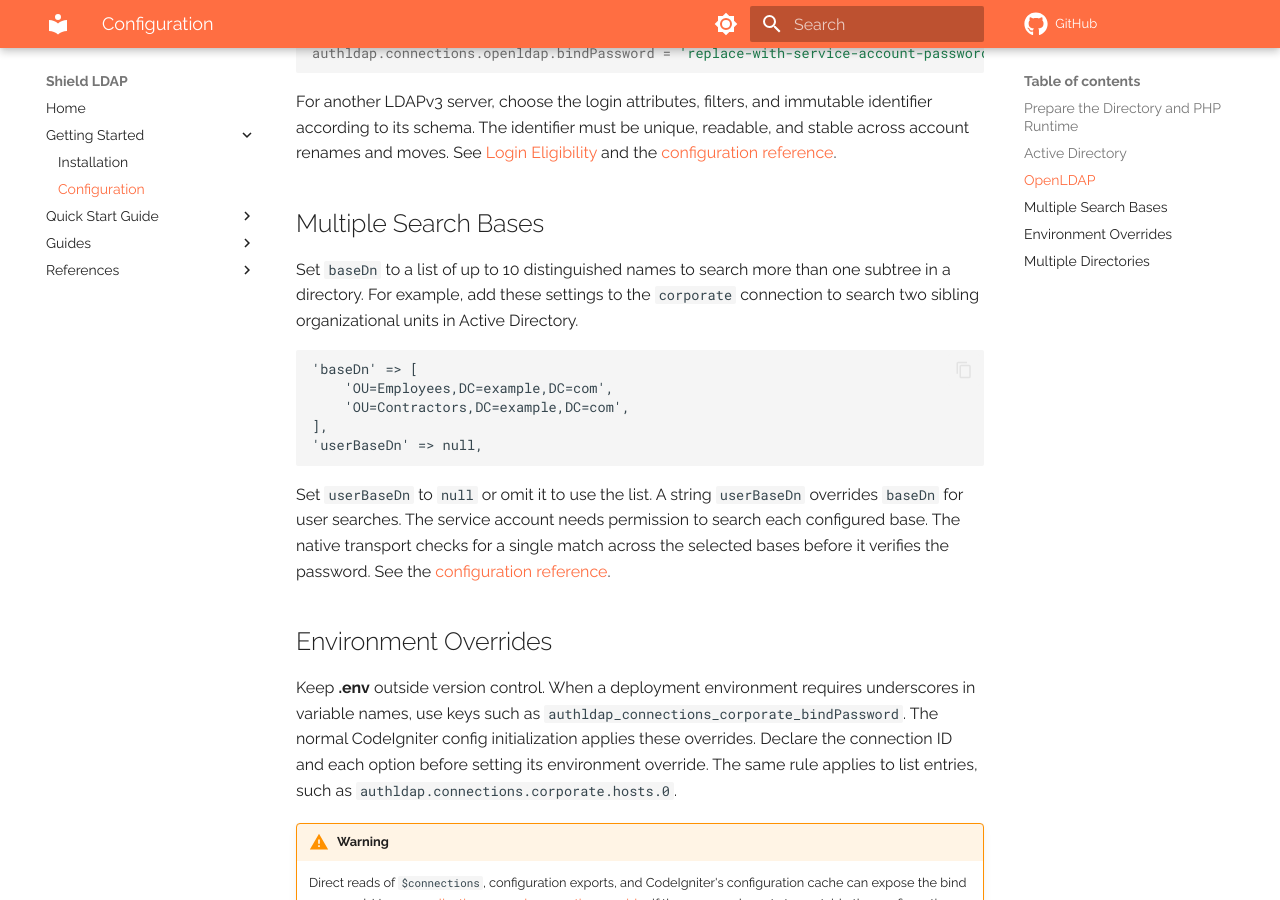
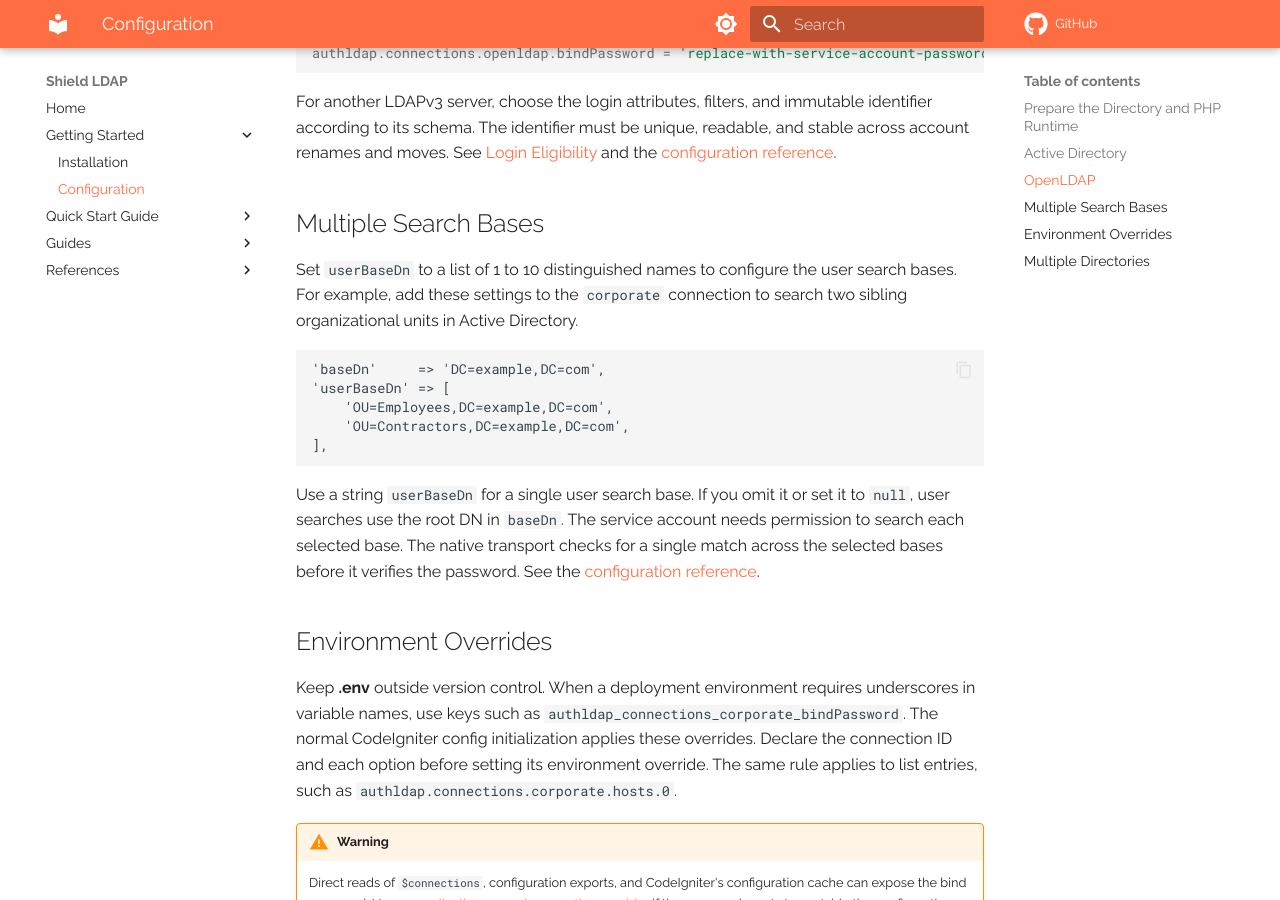
Before and after one commit to maniaba/shield-ldap, an MkDocs documentation site: the page built from docs/getting_started/configuration.md, in a window 1280 px wide and 900 px high, scrolled down 2547 px. Built offline with MkDocs 1.6.1 and Material for MkDocs 9.7.7, drawn with Linux system fonts in a browser that asks for light colours; comment, search, counter and statistics services are not loaded; the version menu is left out.

Commit message:
fix: configure multiple LDAP bases through userBaseDn

````diff
--- a/docs/getting_started/configuration.md
+++ b/docs/getting_started/configuration.md
@@ -129,22 +129,22 @@ and the [configuration reference](../references/configuration.md).
 
 ## Multiple Search Bases
 
-Set `baseDn` to a list of up to 10 distinguished names to search more than one
-subtree in a directory. For example, add these settings to the `corporate`
-connection to search two sibling organizational units in Active Directory.
+Set `userBaseDn` to a list of 1 to 10 distinguished names to configure the user
+search bases. For example, add these settings to the `corporate` connection to
+search two sibling organizational units in Active Directory.
 
 ```php
-'baseDn' => [
+'baseDn'     => 'DC=example,DC=com',
+'userBaseDn' => [
     'OU=Employees,DC=example,DC=com',
     'OU=Contractors,DC=example,DC=com',
 ],
-'userBaseDn' => null,
 ```
 
-Set `userBaseDn` to `null` or omit it to use the list. A string `userBaseDn`
-overrides `baseDn` for user searches. The service account needs permission to
-search each configured base. The native transport checks for a single match
-across the selected bases before it verifies the password. See the
+Use a string `userBaseDn` for a single user search base. If you omit it or set
+it to `null`, user searches use the root DN in `baseDn`. The service account
+needs permission to search each selected base. The native transport checks for
+a single match across the selected bases before it verifies the password. See the
 [configuration reference](../references/configuration.md#login-and-eligibility-filters).
 
 ## Environment Overrides
````
Also changed, not shown: docs/references/configuration.md (+2 -2 lines), 3 other files.
